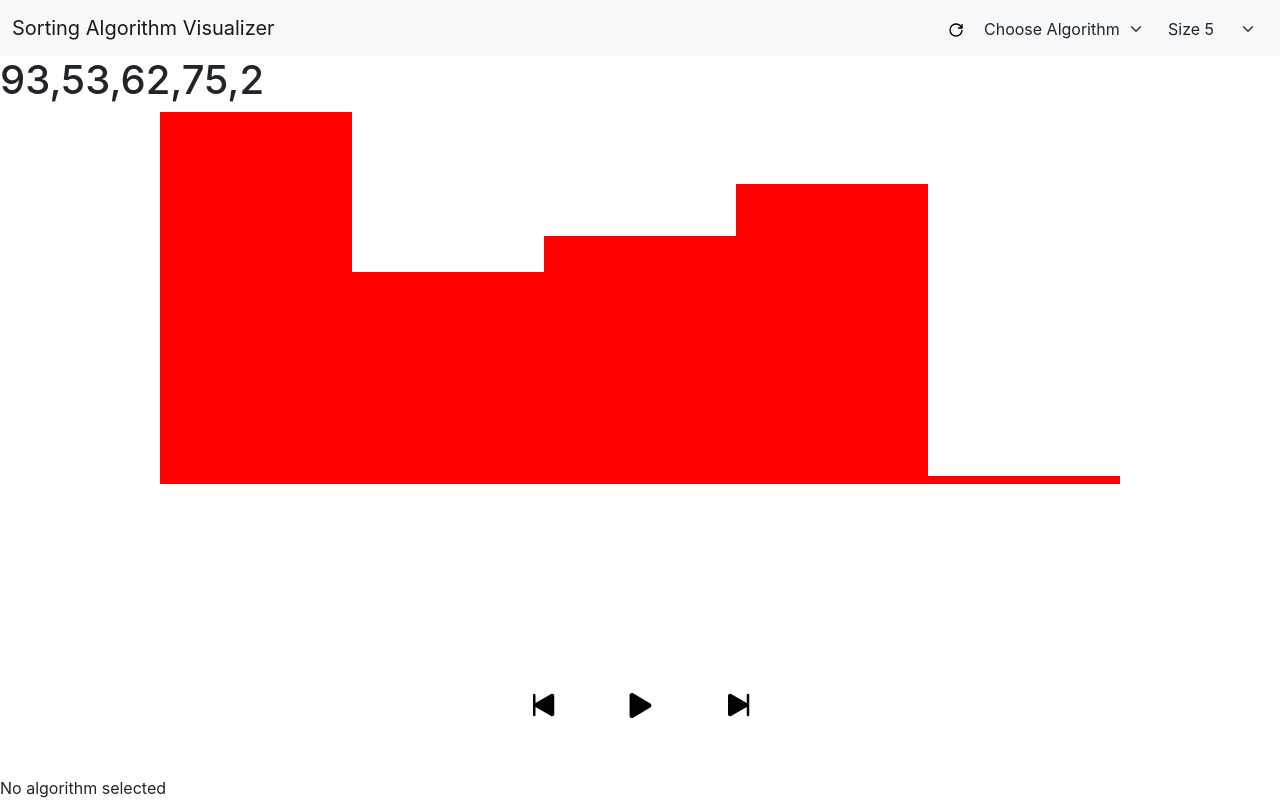
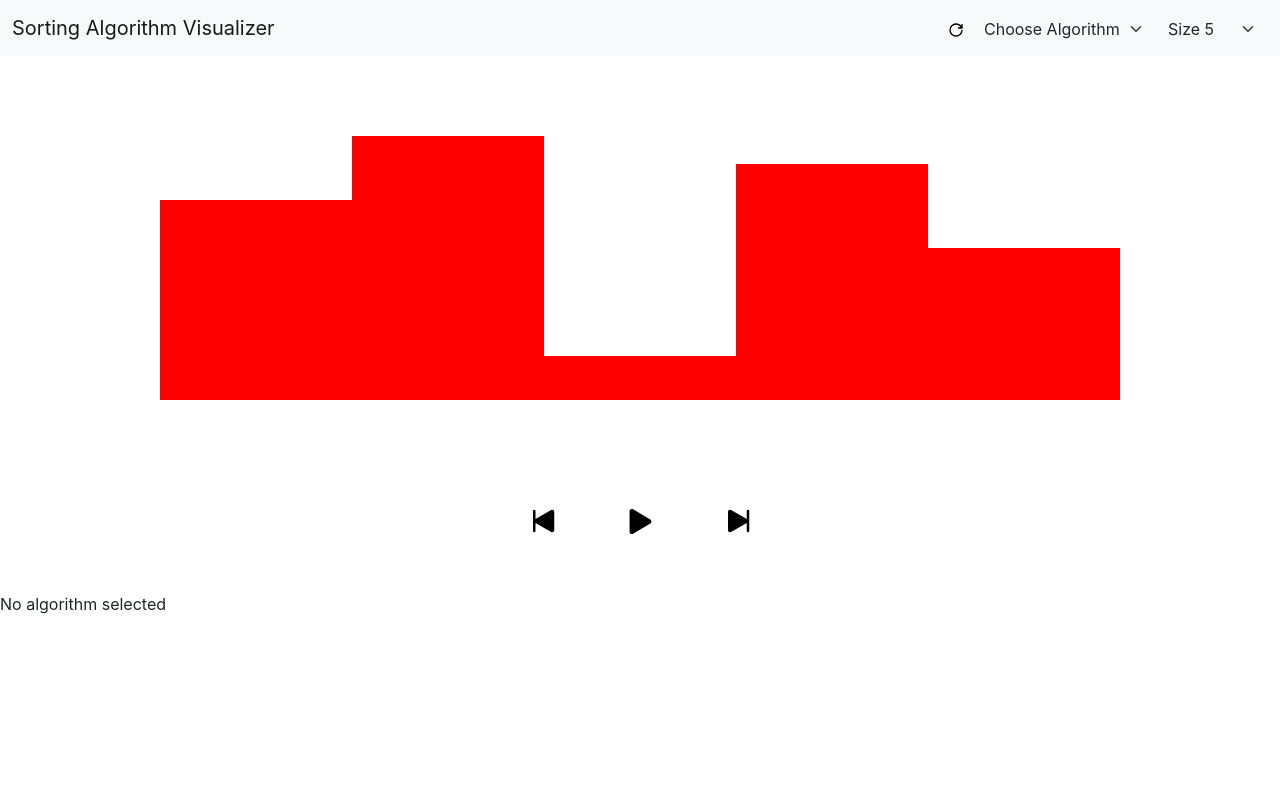
Before and after one commit to nathanaeng/sorting-visualizer, a React (Create React App) app: page / in a window 1280 px wide. Built offline with nearby package versions, Linux system fonts and the light colour scheme.

Commit message:
Array updates properly now

```diff
--- a/src/App.js
+++ b/src/App.js
@@ -1,35 +1,20 @@
-import { useEffect } from 'react';
+import { useEffect, useState, setState } from 'react';
 import ReactDOM from 'react-dom';
 import Header from './components/Header';
 import Controls from './components/Controls';
 import MyArray from './components/MyArray';
-import Bar from './components/Bar';
 import SelectionSort from './algorithms/SelectionSort';
 
 function App() {
   let algorithm;
-  let size = 5;
+
+  const [array, setArray] = useState(Array.from({length: 5}, () => Math.floor(Math.random() * 100)));
+  const [size, setSize] = useState(5);
 
   // randomly generated array with values between 0-100
-  let array = Array.from({length: 5}, () => Math.floor(Math.random() * 100));
+  // let array = Array.from({length: 5}, () => Math.floor(Math.random() * 100));
 
-  useEffect(() => {
-    // Display array
-    document.querySelector('.array').innerHTML = `<h1>${array}</h1>`;
-
-    document.querySelector('.algorithms').firstElementChild.addEventListener('change', e => {
-      algorithm = e.target.value;
-      updateAlgorithm();
-      console.log(algorithm);
-    });
-
-    document.querySelector('.sizes').firstElementChild.addEventListener('change', e => {
-      size = Number(e.target.value.split(' ')[1]);
-      updateArray();
-    });
-  });
-
-  function updateAlgorithm() {
+  function updateAlgorithm(algorithm) {
     // Unmount previous algorithm component being rendered
     ReactDOM.unmountComponentAtNode(document.querySelector('.algorithm'));
     switch(algorithm) {
@@ -41,19 +26,28 @@ function App() {
     }
   }
 
+  function updateSize(n) {
+    setSize(n);
+  }
+
   function updateArray() {
-    array = Array.from({length: size}, () => Math.floor(Math.random() * 100));
-    document.querySelector('.array').innerHTML = `<h1>${array}</h1>`;
+    setArray(Array.from({length: size}, () => Math.floor(Math.random() * 100)));
+    // console.log(array);
 
     // Refresh algorithm component
     updateAlgorithm();
   }
 
+  useEffect(() => {
+    updateArray();
+  }, [size]);
+
   return (
     <div>
-      <Header updateArray={updateArray}/>
-      <div className="array" style={{wordWrap: "break-word"}}></div>
-      <MyArray arr={array} size={size}/>
+      <Header updateArray={updateArray} updateAlgorithm={updateAlgorithm} updateSize={updateSize}/>
+      <div className="array">
+        <MyArray arr={array} size={size}/>
+      </div>
       <Controls />
       <div className="algorithm">No algorithm selected</div>
     </div>
--- a/src/components/Header.js
+++ b/src/components/Header.js
@@ -1,10 +1,22 @@
 import React from 'react';
 import Select from './Select';
 import { GrRefresh } from 'react-icons/gr';
+import { useEffect } from 'react/cjs/react.development';
 
-const Header = ({ updateArray }) => {
+const Header = ({ updateArray, updateAlgorithm, updateSize }) => {
     const algorithms = ["Selection Sort", "Bubble Sort", "Insertion Sort", "Quick Sort", "Merge Sort", "Heap Sort", "Counting Sort", "Radix Sort"];
     const sizes = ["Size 5", "Size 10", "Size 25", "Size 50", "Size 100"];
+
+    useEffect(() => {
+        document.querySelector('.algorithms').firstElementChild.addEventListener('change', e => {
+            let algorithm = e.target.value;
+            updateAlgorithm(algorithm);
+          });
+
+        document.querySelector('.sizes').firstElementChild.addEventListener('change', e => {
+            updateSize(Number(e.target.value.split(' ')[1]));
+        });
+    });
 
     return(
     <nav className="navbar navbar-expand-sm navbar-light bg-light">
--- a/src/index.css
+++ b/src/index.css
@@ -34,7 +34,7 @@ code {
   display: grid;
   grid-template-columns: repeat(3, rf);
   width: 300px;
-  margin-top: 200px;
+  margin-top: 100px;
   margin-bottom: 50px;
 }
 
@@ -61,6 +61,7 @@ code {
 }
 
 .array-grid {
+  margin-top: 5rem;
   width: 75%;
   display: grid;
   transform: scaleY(-1);
```
